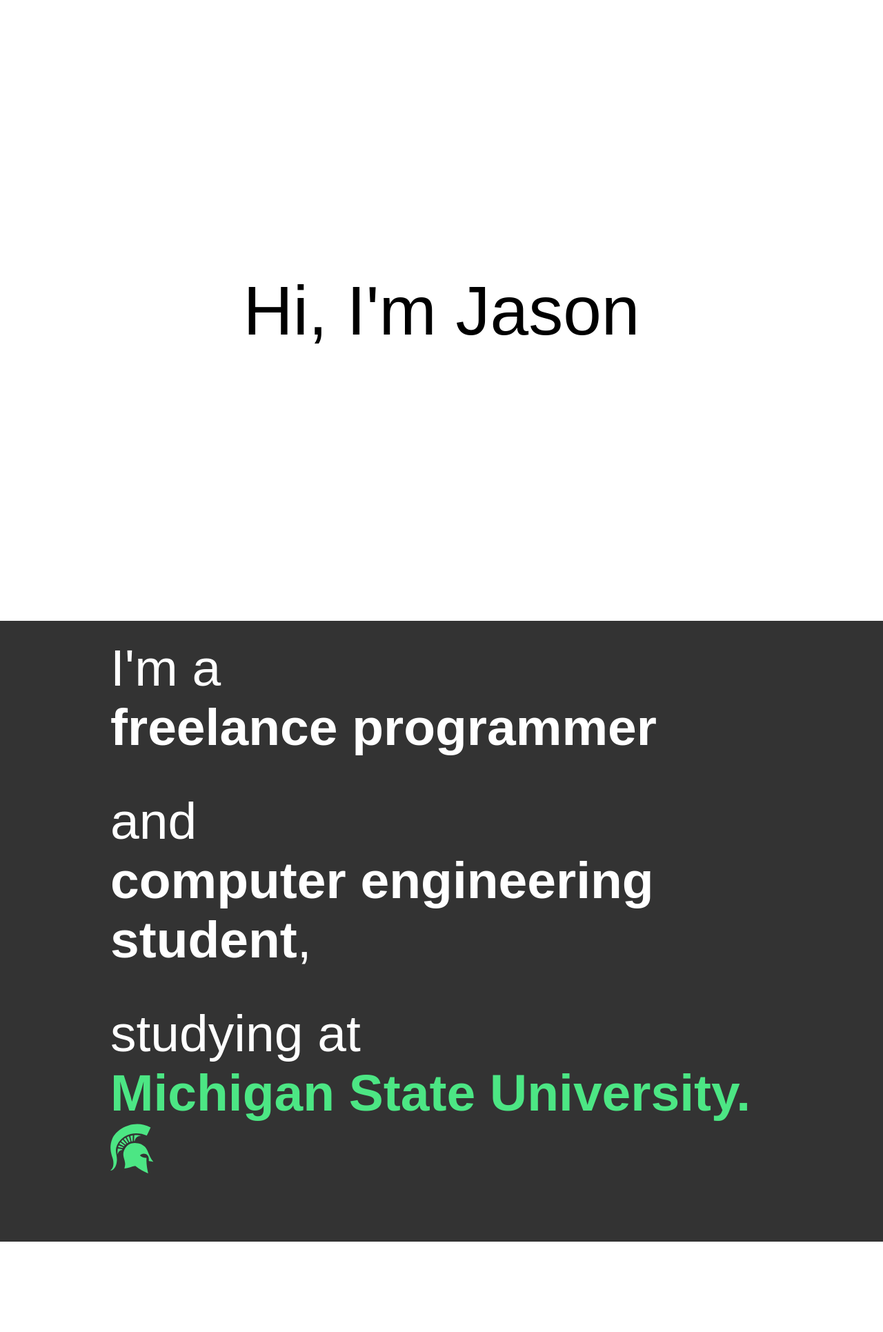
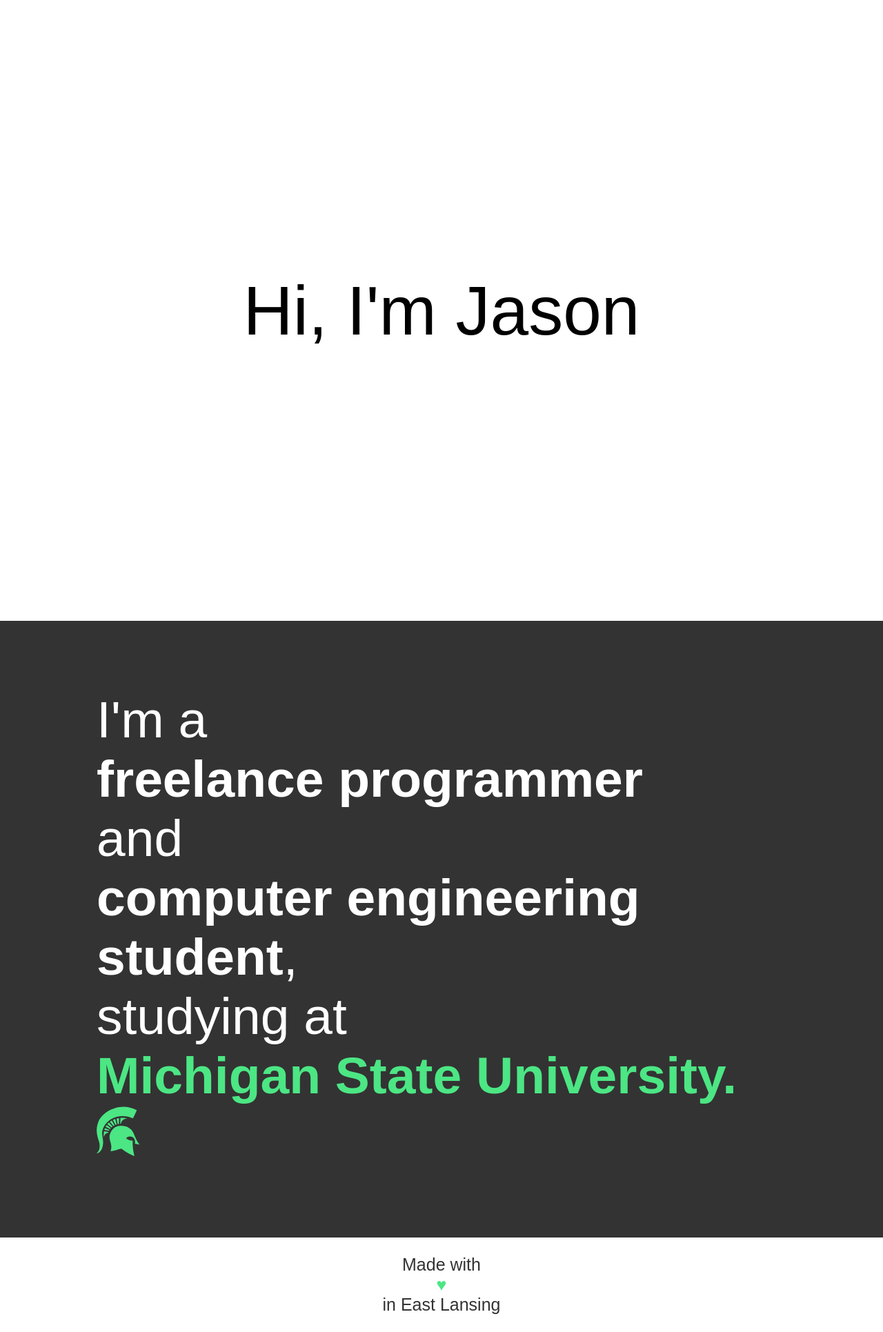
Before and after one commit to SuperUser320/superuser320.github.io, a Jekyll site: the page built from index.html, in a window 1280 px wide. Shown: the whole page at 69% size. Built offline with Jekyll 4.4.1, drawn with Linux system fonts in a browser that asks for light colours; nearby versions of some CDN libraries; before the commit the page ends 1800 px from its top, so only the background shows below that.

Commit message:
Added animations and footer

```diff
--- a/_includes/footer.html
+++ b/_includes/footer.html
@@ -0,0 +1,4 @@
+<div id="footer">
+    <div id="note">Made with <div style="color:#4CE684;">♥</div> in East Lansing</div>
+    <div id="media"></div>
+</div>
--- a/css/styles.scss
+++ b/css/styles.scss
@@ -14,8 +14,9 @@
 ***************************************/
 
 $background-color:      #fff;
-$primary-text-color:    #333;
-$anim-time-1:             1s;
+$primary-color:         #333;
+$secondary-color:       #fff;
+$accent-color:          #4CE684;
 
 $title-font:            "Big John", sans-serif;
 $body-font-strong:      "Big John", sans-serif;
@@ -23,6 +24,7 @@
 
 $title-size:            100px;
 $body-size:             75px;
+$footer-size:           25px;
 
 /**************************************
 			   GENERIC
@@ -57,7 +59,7 @@
         font-family: $title-font;
         text-transform: uppercase;
         letter-spacing: 10px;
-        color: #eee;
+        color: $secondary-color;
 
         text-shadow: 0 10px 0 #333;
         strong {
@@ -78,6 +80,21 @@
     height: 100vh;
     width: 100vw;
     background-image: url("/res/img/portrait.png");
+
+}
+
+/**************************************
+			   HEADER
+***************************************/
+
+#footer {
+    #note {
+        color: $primary-color;
+        padding: 25px;
+        text-align: center;
+        font-size: $footer-size;
+        font-family: $body-font-strong;
+    }
 
 }
 
@@ -110,31 +127,34 @@
     font-size: $body-size;
     font-family: $body-font;
 
-    min-height:     100vh;
+    padding: 100px;
 
     strong {
         font-family: $body-font-strong;
     }
 
     .fadein {
-        padding:   25px;
-        max-width: 960px;
-        margin:    auto;
-        opacity:   0;
+        max-width:  1000px;
+        margin:     auto;
+
+        /* animation properties */
+        opacity:    0;
+        transform: scale(0.95);
+        transition: .8s;
     }
 
-    background-color: #333;
-    color: #fff;
+    background-color: $primary-color;
+    color: $secondary-color;
 }
 
 /**************************************
 		      ANIMATION
 ***************************************/
 
-/* Define Header Rotate In*/
-@keyframes rotate-in {
-   0%   { transform: translateY(-100%);
-          transform: rotate(0); }
-   100% { transform: translateY(100%);
-          transform: rotate(30); }
+/* Define fade-in*/
+@keyframes fade-in {
+   0%   { transform: scale(0.3);
+          opacity: 0; }
+   100% { transform: scale(1);
+          opacity: 1; }
 }
--- a/index.html
+++ b/index.html
@@ -2,7 +2,7 @@
 layout: default
 title: Jason Merlo
 ---
-<script type="text/javascript" src="/js/fade.js"></script>
+<script type="text/javascript" src="/js/fade.min.js"></script>
 
 <div id="intro">
     Hi, I'm Jason
--- a/js/fade.js
+++ b/js/fade.js
@@ -13,15 +13,13 @@
 
         if (scrollDist <= limit * 2) {
             divs.css({'opacity': (1 - scrollDist / limit)});
-            divs.css({'-webkit-transform': 'translate3d(0,' + (1 - scrollDist / limit)} + ',0)');
         }
 
-        /* Check the location of each desired element */
+        /* Fade in elements*/
         $('.fadein').each(function (i) {
             var bottom_of_object = $(this).position().top + $(this).outerHeight() / 2, bottom_of_window = $(window).scrollTop();
-            /* If the object is completely visible in the window, fade it it */
             if (bottom_of_window > bottom_of_object) {
-                $(this).animate({'opacity': '1'}, 750);
+                $(this).css({'opacity': '1', 'transform': 'scale(1.0)'}, 750);
             }
         });
     });
```
Also changed, not shown: js/fade.min.js.
